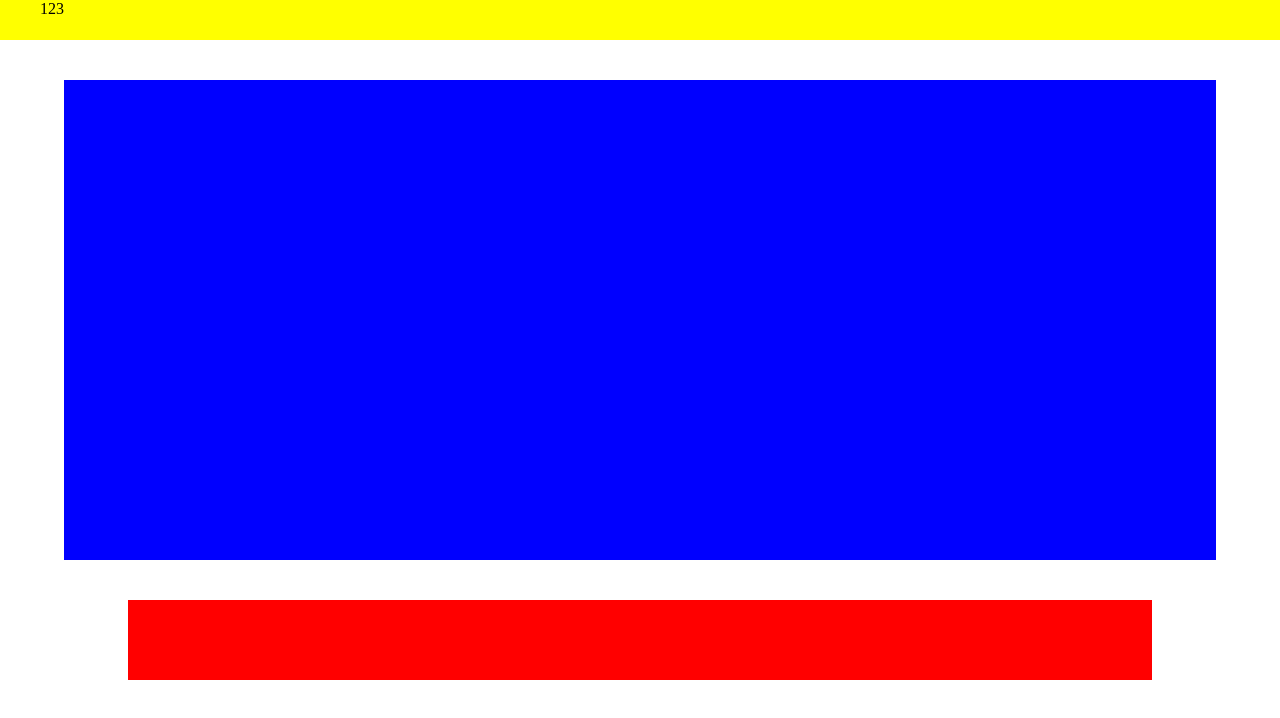
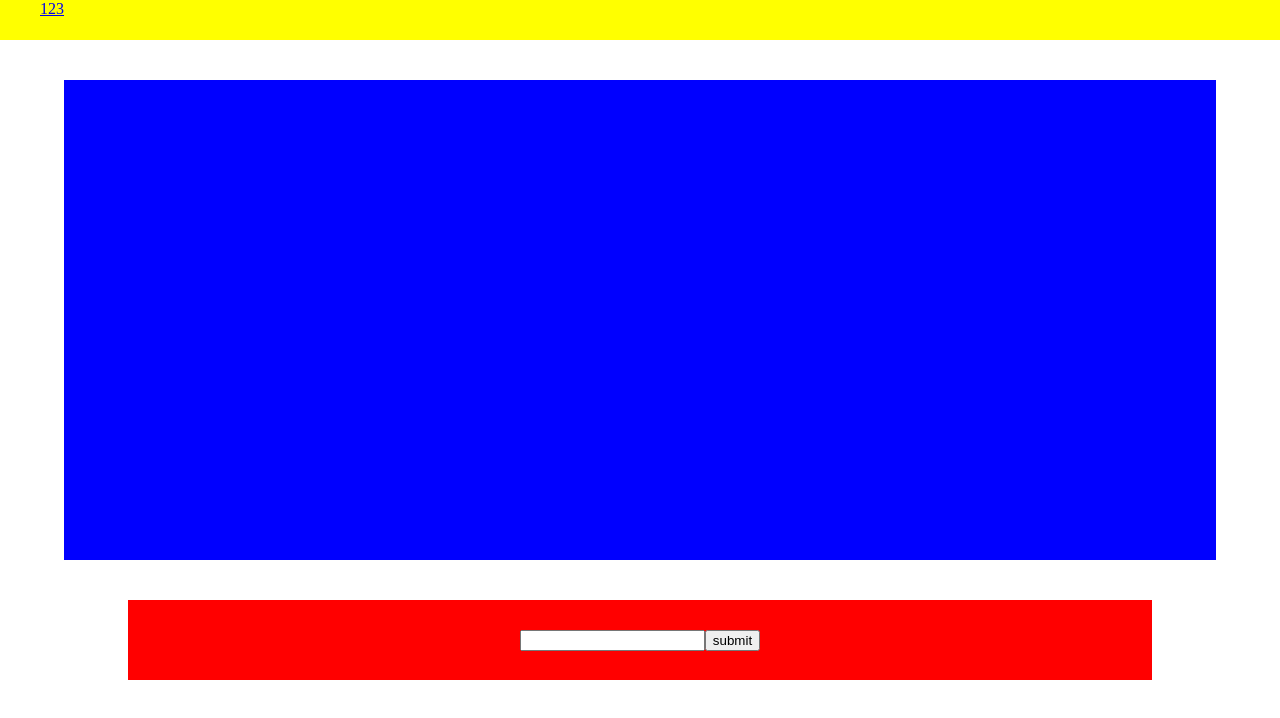
Before and after one commit to wag154/brainy-branchers-learning-website, a plain HTML site: page Client/Hangman.html in a window 1280 px wide. Drawn offline with Linux system fonts and the light colour scheme.

Commit message:
added search bar

```diff
--- a/Client/Hangman.html
+++ b/Client/Hangman.html
@@ -11,13 +11,22 @@
 
   <section id = "Menu">
     <ul class = "list">
-      <Li>1</Li>
-      <li>2</li>
-      <li>3</li>
+      <Li><a href = "#">1</a></Li>
+      <li><a href = "#">2</a></li>
+      <li><a href = "#">3</a></li>
     </ul>
   </section>
-  <section id = "Display-Hangman"></section>
-  <section id= "Interaction"></section>
+
+  <section id = "Display-Hangman">
+
+  </section>
+
+  <section id= "Interaction">
+
+   <input type = "text" name = "UserInput">
+   <input type = "submit" value = "submit">
+
+  </section>
 
 
   <script src="js/script.js"></script>
--- a/Client/css/style.css
+++ b/Client/css/style.css
@@ -17,14 +17,19 @@
 }
 
 #Interaction{
+  display: flex;
   background-color : red;
   margin-top: 5vh;
   margin-left: 10vw;
   width : 80vw;
   height : 10vh;
+justify-content: center;
+align-items: center;
+}
+
+#Interaction input:nth-child(1){
 
 }
-
 .list{
   display: flex;
   list-style-type: none;
```
